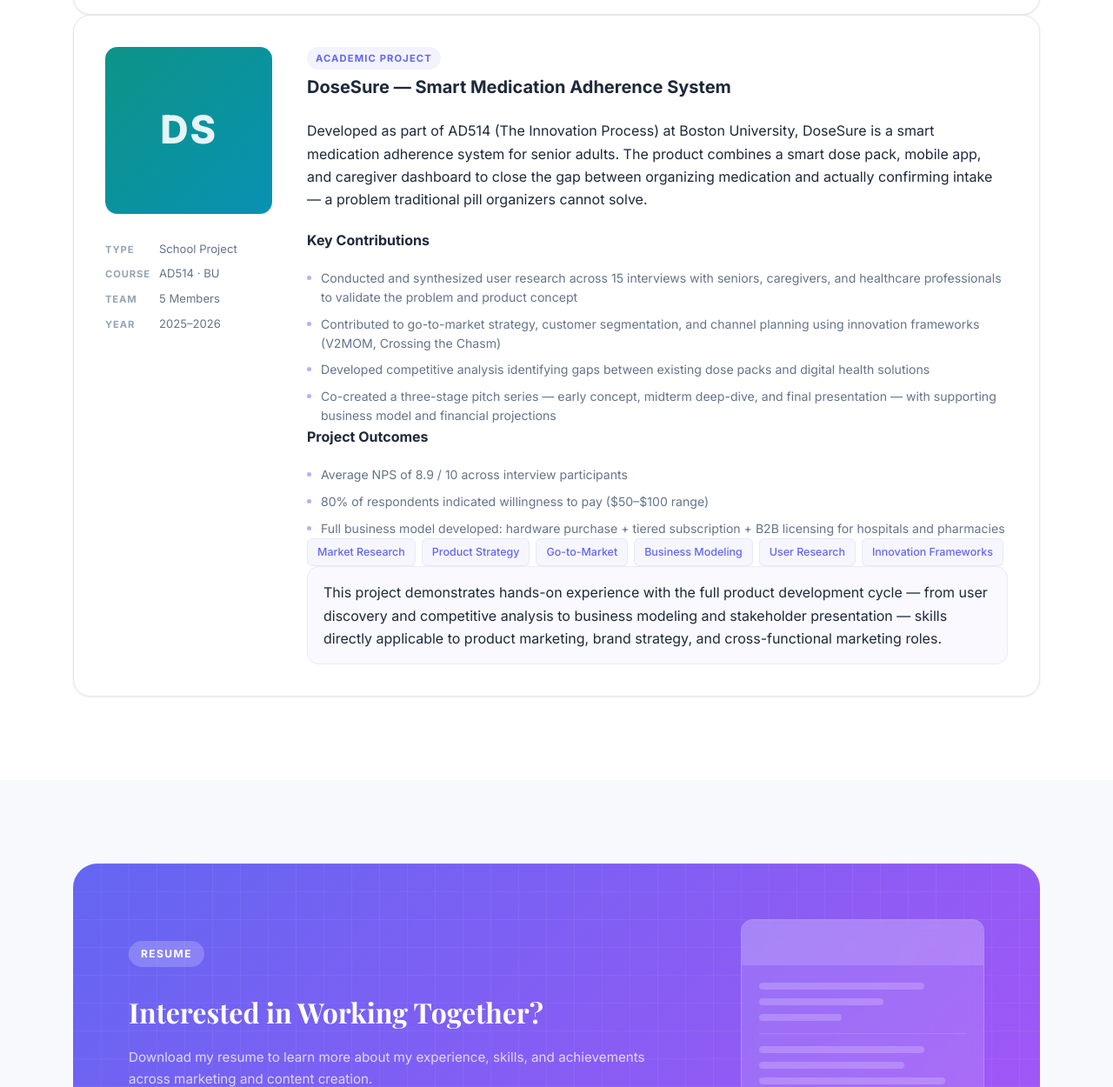
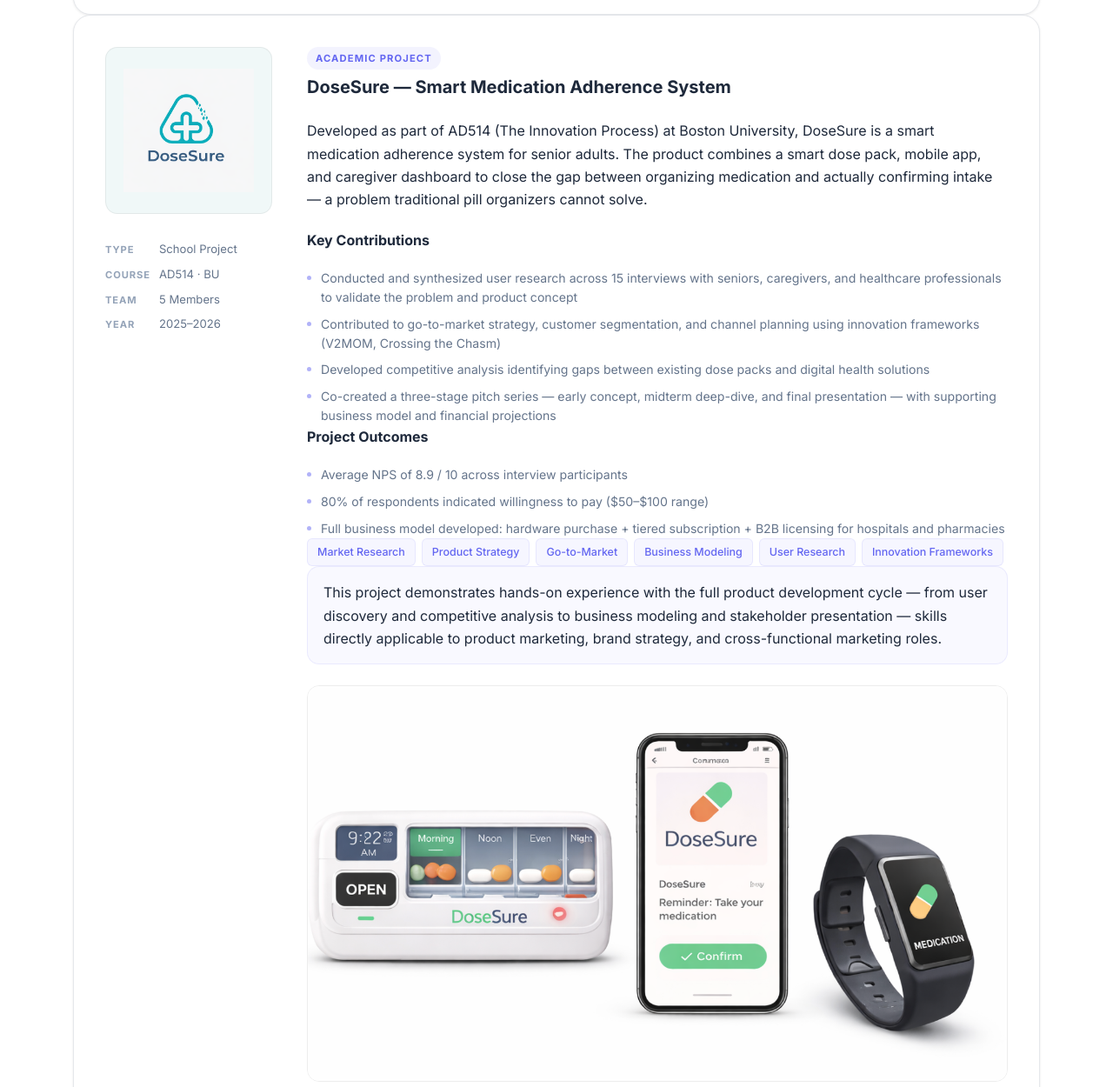
Before and after one commit to jinglan0913-liana/jinglan0913-liana.github.io, a plain HTML site: page index.html in a window 1280 px wide. Shown: the part 5858-7108 px from the top of the page at 87% size. Drawn offline with nearby package versions, Linux system fonts and the light colour scheme; a web font is replaced by a local one.

Commit message:
Add DoseSure logo and product images to case study

```diff
--- a/index.html
+++ b/index.html
@@ -494,8 +494,8 @@
         <!-- ── DoseSure School Project ──────────────────────── -->
         <div class="case-study reveal">
           <div class="cs-sidebar">
-            <div class="cs-project-badge ds-badge">
-              <span class="cpb-abbr">DS</span>
+            <div class="cs-project-logo-card">
+              <img src="dosesure-logo.png" alt="DoseSure" class="cs-project-logo-img">
             </div>
             <dl class="cs-facts">
               <dt>Type</dt><dd>School Project</dd>
@@ -536,6 +536,10 @@
             <p class="cs-relevance">
               This project demonstrates hands-on experience with the full product development cycle — from user discovery and competitive analysis to business modeling and stakeholder presentation — skills directly applicable to product marketing, brand strategy, and cross-functional marketing roles.
             </p>
+            <div class="ds-gallery">
+              <img src="dosesure-product.png" alt="DoseSure smart dose pack, mobile app, and wearable bracelet" class="ds-gallery-img">
+              <img src="dosesure-journey.png" alt="DoseSure innovation journey — 5 phases from discovery to scaling" class="ds-gallery-img">
+            </div>
           </div><!-- /cs-body -->
         </div><!-- /case-study dosesure -->
 
--- a/style.css
+++ b/style.css
@@ -935,23 +935,32 @@
   position: relative;
   width: 100%;
 }
-.cs-project-badge {
+.cs-project-logo-card {
   width: 100%;
-  aspect-ratio: 1;
+  background: #f0f8f8;
   border-radius: var(--radius);
+  padding: 24px 20px;
   display: flex;
   align-items: center;
   justify-content: center;
+  border: 1px solid rgba(0,0,0,.06);
 }
-.ds-badge {
-  background: linear-gradient(135deg, #0d9488 0%, #0891b2 100%);
+.cs-project-logo-img {
+  width: 100%;
+  height: auto;
+  display: block;
 }
-.cpb-abbr {
-  font-size: 2.8rem;
-  font-weight: 800;
-  color: rgba(255,255,255,.9);
-  letter-spacing: .04em;
-  font-family: var(--font-display);
+.ds-gallery {
+  margin-top: 24px;
+  display: flex;
+  flex-direction: column;
+  gap: 12px;
+}
+.ds-gallery-img {
+  width: 100%;
+  display: block;
+  border-radius: var(--radius);
+  border: 1px solid rgba(0,0,0,.07);
 }
 .cs-creator-img {
   width: 100%;
```
Also changed, not shown: dosesure-journey.png (added), dosesure-logo.png (added), dosesure-product.png (added).
